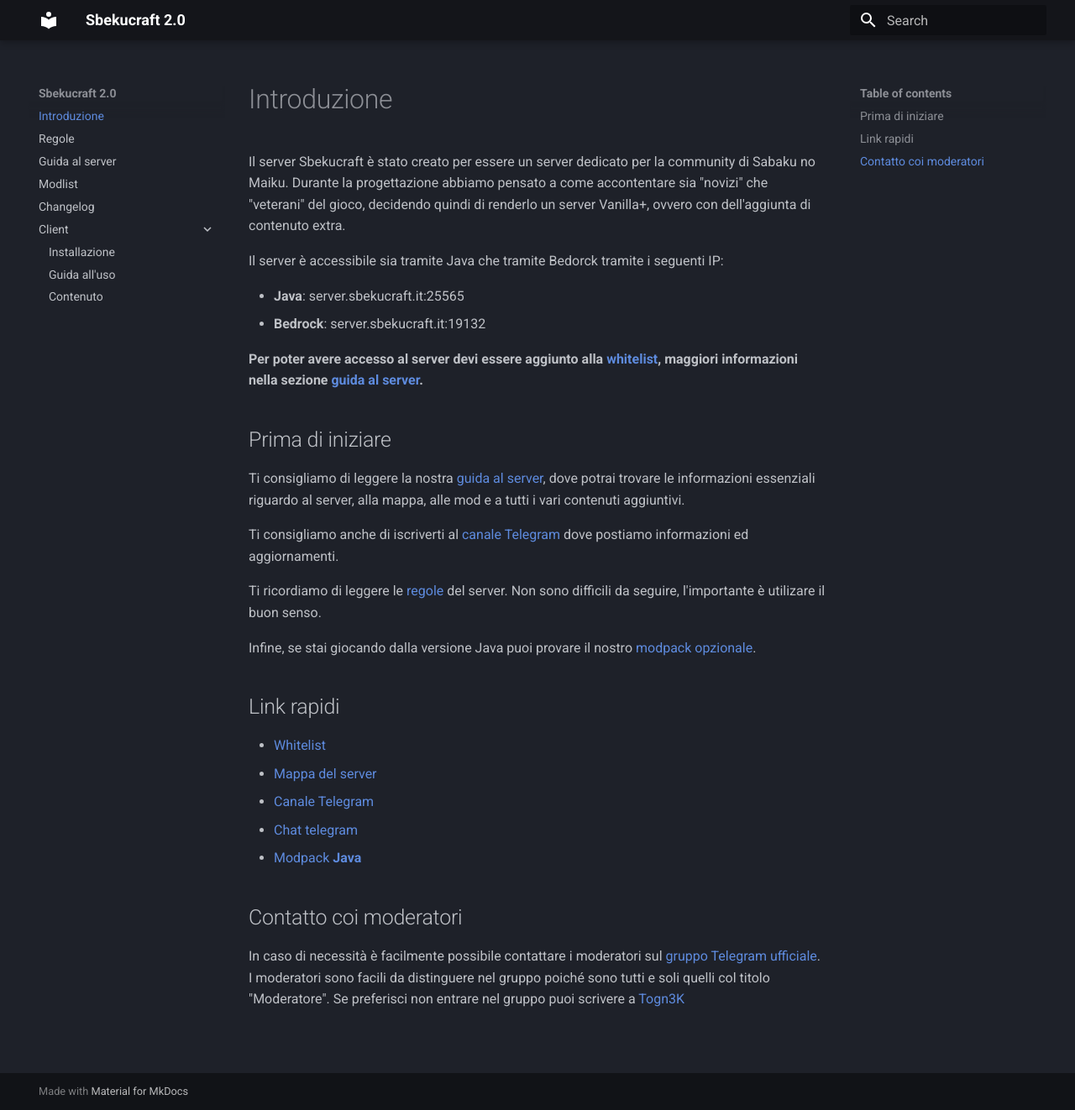
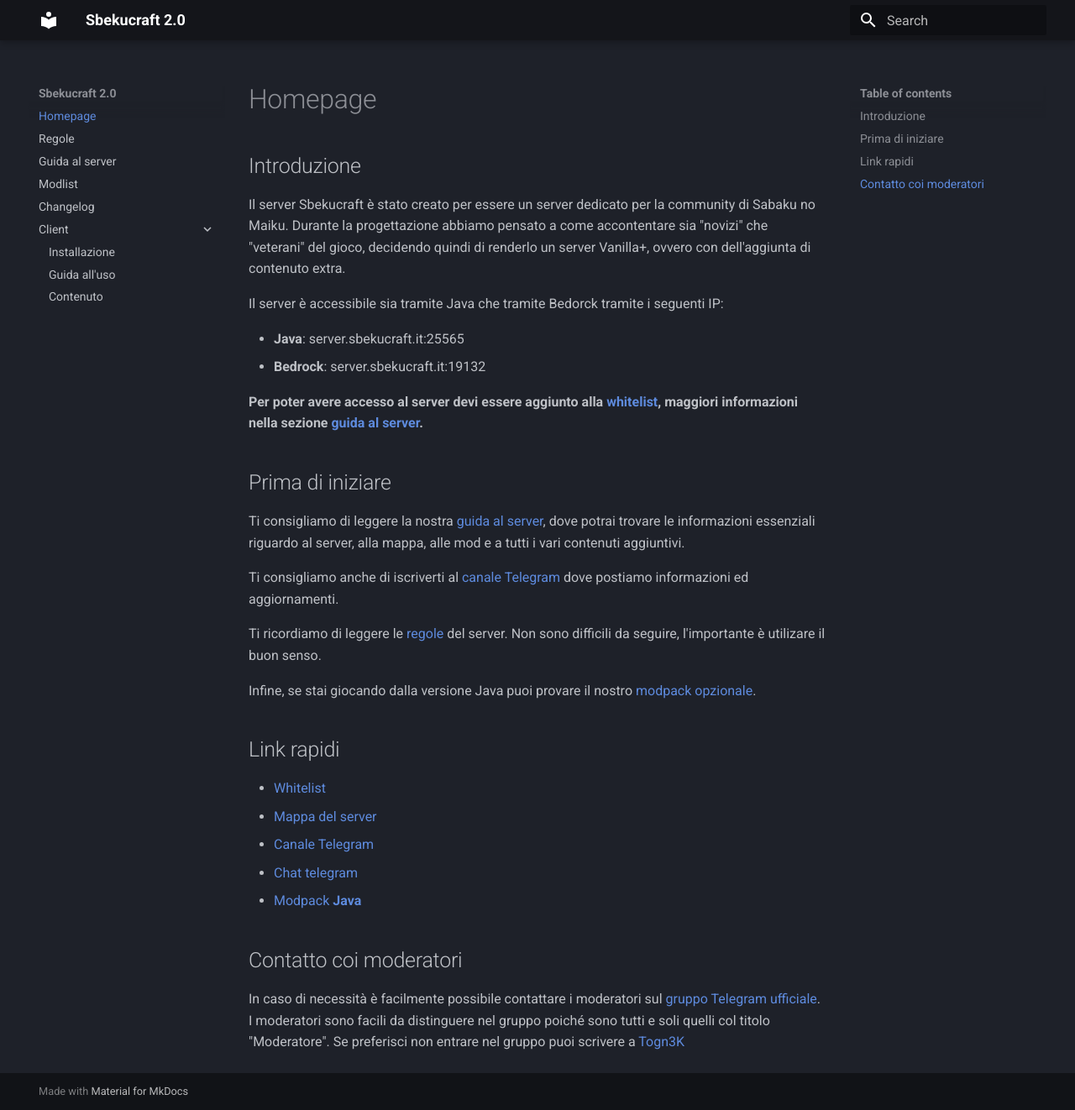
Before and after one commit to Sbekucraft/Sbekucraft-2.0-Wiki, an MkDocs documentation site: the page built from docs/index.md, in a window 1280 px wide and 1322 px high. Shown: the whole window at 84% size. Built offline with MkDocs 1.6.1 and Material for MkDocs 9.7.7, drawn with Linux system fonts in a browser that asks for light colours.

Commit message:
Aggiunta scritta homepage

```diff
--- a/docs/index.md
+++ b/docs/index.md
@@ -1,4 +1,5 @@
-# Introduzione
+# Homepage
+## Introduzione
 Il server Sbekucraft è stato creato per essere un server dedicato per la community di Sabaku no Maiku.
 Durante la progettazione abbiamo pensato a come accontentare sia "novizi" che "veterani" del gioco, decidendo quindi di renderlo un server Vanilla+, ovvero con dell'aggiunta di contenuto extra.
 
```
